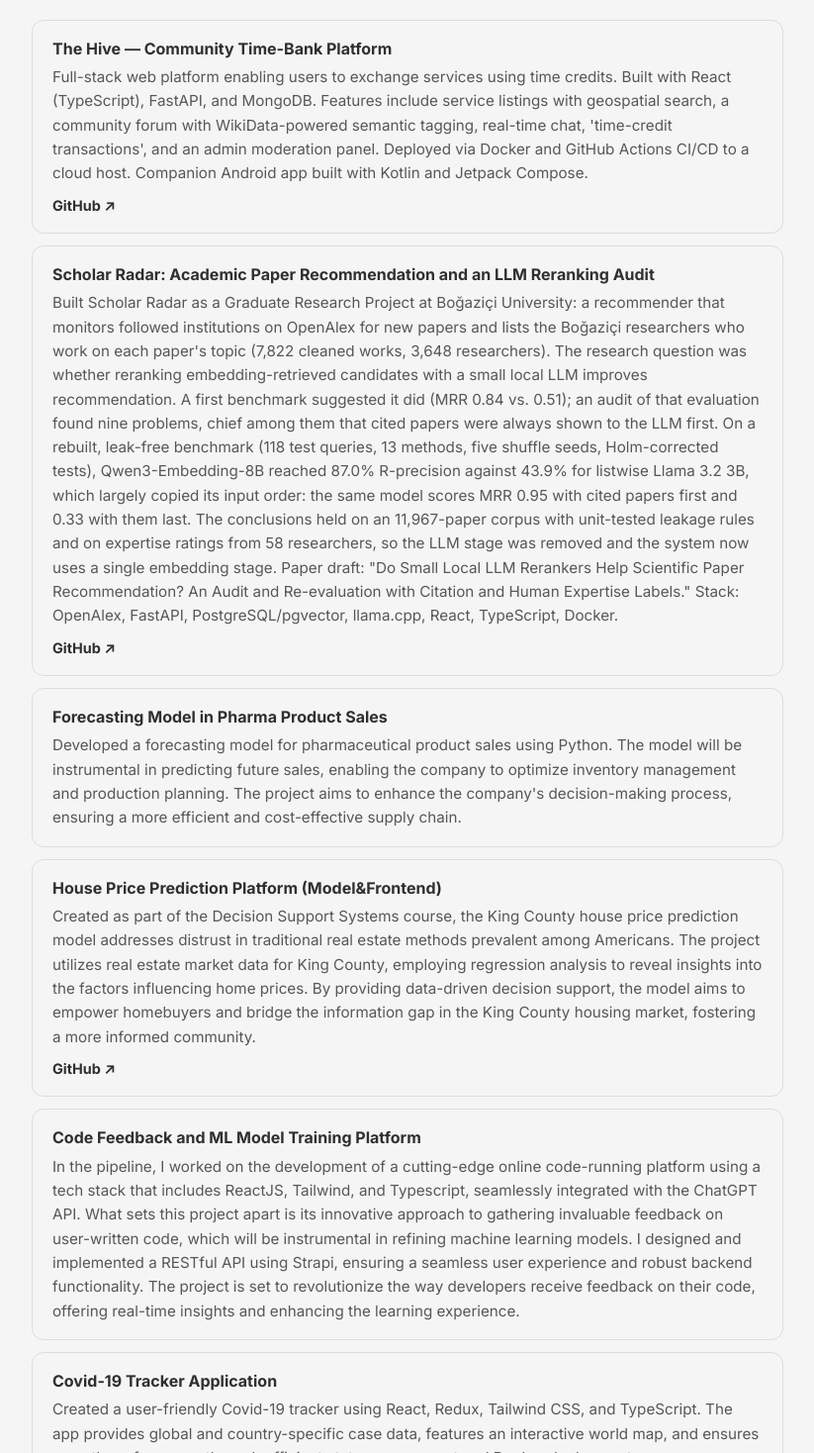
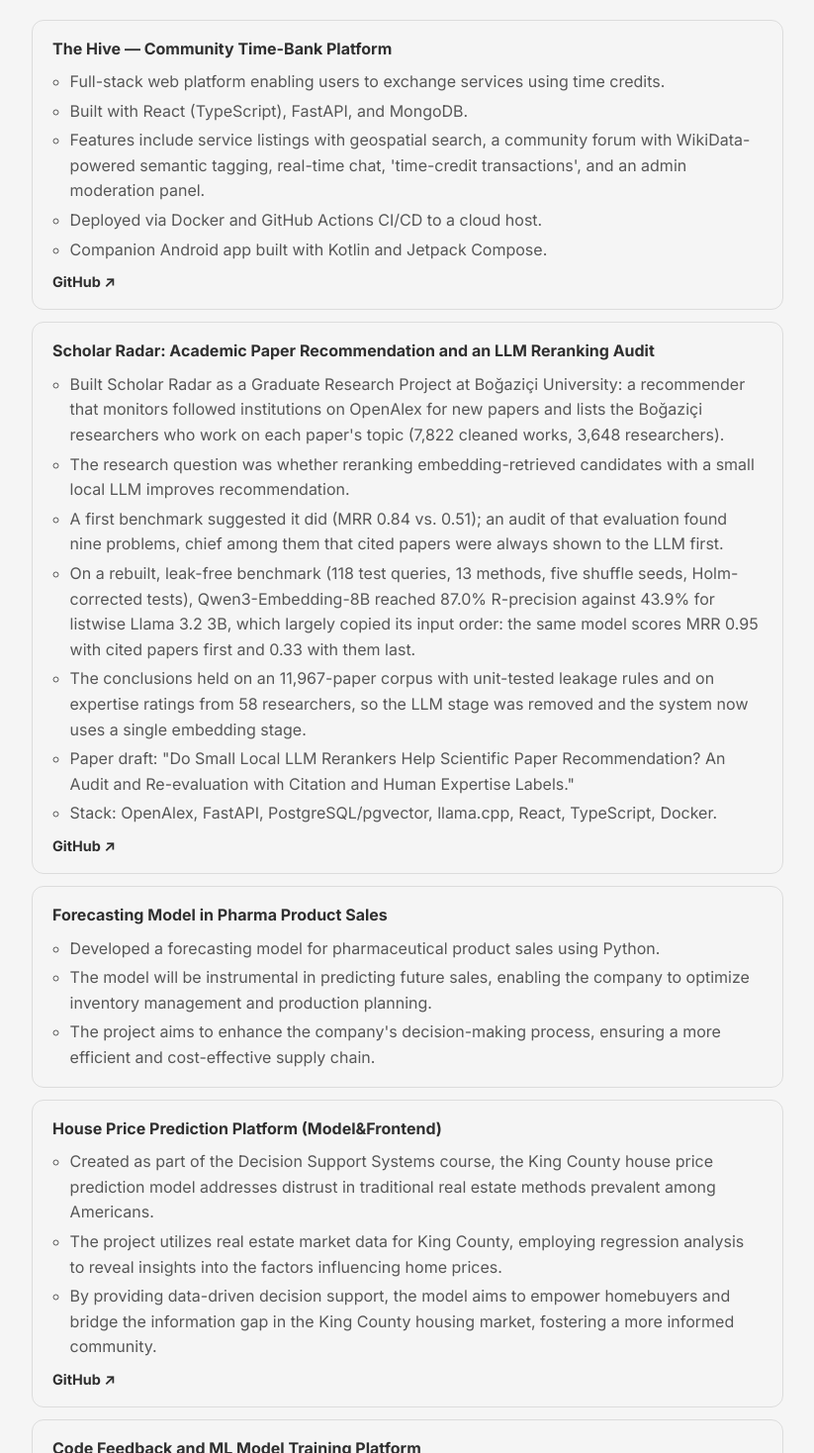
Before and after one commit to senaoz/senaoz.com, a Next.js app: page / in a window 1280 px wide. Shown: the part 1742-3210 px from the top of the page at 99% size, without its empty margins (140-963 px from the left). Built offline with nearby package versions, Linux system fonts and the light colour scheme; no server answers.

Commit message:
Show project descriptions as separate lines

```diff
--- a/src/app/globals.css
+++ b/src/app/globals.css
@@ -281,12 +281,6 @@
   border-color: var(--yellow);
 }
 
-.project-description {
-  padding-top: var(--indentation-xsm);
-  color: var(--second-foreground-rgb);
-  font-size: 0.95em;
-}
-
 .project-links {
   display: flex;
   gap: var(--indentation-lg);
--- a/src/app/page.tsx
+++ b/src/app/page.tsx
@@ -71,7 +71,11 @@
           {projects.map(({ href, label, description, github }) => (
             <li key={label} className="project-card">
               <h3 className="item-title">{label}</h3>
-              <p className="project-description">{description}</p>
+              <ul className="item-points">
+                {description.map((i) => (
+                  <li key={i}>{i}</li>
+                ))}
+              </ul>
               {(href || github) && (
                 <div className="project-links">
                   {href && (
--- a/src/resume.tsx
+++ b/src/resume.tsx
@@ -1,6 +1,6 @@
 type Project = {
   label: string;
-  description: string;
+  description: string[];
   href?: string;
   github?: string;
 };
@@ -10,59 +10,87 @@
     label:
       "The Hive — Community Time-Bank Platform",
     github: "https://github.com/senaoz/SWE-574",
-    description:
-      "Full-stack web platform enabling users to exchange services using time credits. Built with React (TypeScript), FastAPI, and MongoDB. Features include service listings with geospatial search, a community forum with WikiData-powered semantic tagging, real-time chat, 'time-credit transactions', and an admin moderation panel. Deployed via Docker and GitHub Actions CI/CD to a cloud host. Companion Android app built with Kotlin and Jetpack Compose.  ",
+    description: [
+      "Full-stack web platform enabling users to exchange services using time credits.",
+      "Built with React (TypeScript), FastAPI, and MongoDB.",
+      "Features include service listings with geospatial search, a community forum with WikiData-powered semantic tagging, real-time chat, 'time-credit transactions', and an admin moderation panel.",
+      "Deployed via Docker and GitHub Actions CI/CD to a cloud host.",
+      "Companion Android app built with Kotlin and Jetpack Compose.",
+    ],
   },
   {
     label:
       "Scholar Radar: Academic Paper Recommendation and an LLM Reranking Audit",
     github: "https://github.com/senaoz/SWE-599",
-    description:
-      "Built Scholar Radar as a Graduate Research Project at Boğaziçi University: a recommender that monitors followed institutions on OpenAlex for new papers and lists the Boğaziçi researchers who work on each paper's topic (7,822 cleaned works, 3,648 researchers). The research question was whether reranking embedding-retrieved candidates with a small local LLM improves recommendation. A first benchmark suggested it did (MRR 0.84 vs. 0.51); an audit of that evaluation found nine problems, chief among them that cited papers were always shown to the LLM first. On a rebuilt, leak-free benchmark (118 test queries, 13 methods, five shuffle seeds, Holm-corrected tests), Qwen3-Embedding-8B reached 87.0% R-precision against 43.9% for listwise Llama 3.2 3B, which largely copied its input order: the same model scores MRR 0.95 with cited papers first and 0.33 with them last. The conclusions held on an 11,967-paper corpus with unit-tested leakage rules and on expertise ratings from 58 researchers, so the LLM stage was removed and the system now uses a single embedding stage. Paper draft: \"Do Small Local LLM Rerankers Help Scientific Paper Recommendation? An Audit and Re-evaluation with Citation and Human Expertise Labels.\" Stack: OpenAlex, FastAPI, PostgreSQL/pgvector, llama.cpp, React, TypeScript, Docker.",
+    description: [
+      "Built Scholar Radar as a Graduate Research Project at Boğaziçi University: a recommender that monitors followed institutions on OpenAlex for new papers and lists the Boğaziçi researchers who work on each paper's topic (7,822 cleaned works, 3,648 researchers).",
+      "The research question was whether reranking embedding-retrieved candidates with a small local LLM improves recommendation.",
+      "A first benchmark suggested it did (MRR 0.84 vs. 0.51); an audit of that evaluation found nine problems, chief among them that cited papers were always shown to the LLM first.",
+      "On a rebuilt, leak-free benchmark (118 test queries, 13 methods, five shuffle seeds, Holm-corrected tests), Qwen3-Embedding-8B reached 87.0% R-precision against 43.9% for listwise Llama 3.2 3B, which largely copied its input order: the same model scores MRR 0.95 with cited papers first and 0.33 with them last.",
+      "The conclusions held on an 11,967-paper corpus with unit-tested leakage rules and on expertise ratings from 58 researchers, so the LLM stage was removed and the system now uses a single embedding stage.",
+      "Paper draft: \"Do Small Local LLM Rerankers Help Scientific Paper Recommendation? An Audit and Re-evaluation with Citation and Human Expertise Labels.\"",
+      "Stack: OpenAlex, FastAPI, PostgreSQL/pgvector, llama.cpp, React, TypeScript, Docker.",
+    ],
   },
   {
     label: "Forecasting Model in Pharma Product Sales",
-    description:
-      "Developed a forecasting model for pharmaceutical product sales using Python. The model will be instrumental in predicting future sales, enabling the company to optimize inventory management and production planning. The project aims to enhance the company's decision-making process, ensuring a more efficient and cost-effective supply chain.",
+    description: [
+      "Developed a forecasting model for pharmaceutical product sales using Python.",
+      "The model will be instrumental in predicting future sales, enabling the company to optimize inventory management and production planning.",
+      "The project aims to enhance the company's decision-making process, ensuring a more efficient and cost-effective supply chain.",
+    ],
   },
   {
     label: "House Price Prediction Platform (Model&Frontend)",
     github: "https://github.com/senaoz/dss-frontend",
-    description:
-      "Created as part of the Decision Support Systems course, the King County house price prediction model addresses distrust in traditional real estate methods prevalent among Americans. The project utilizes real estate market data for King County, employing regression analysis to reveal insights into the factors influencing home prices. By providing data-driven decision support, the model aims to empower homebuyers and bridge the information gap in the King County housing market, fostering a more informed community.",
+    description: [
+      "Created as part of the Decision Support Systems course, the King County house price prediction model addresses distrust in traditional real estate methods prevalent among Americans.",
+      "The project utilizes real estate market data for King County, employing regression analysis to reveal insights into the factors influencing home prices.",
+      "By providing data-driven decision support, the model aims to empower homebuyers and bridge the information gap in the King County housing market, fostering a more informed community.",
+    ],
   },
   {
     label: "Code Feedback and ML Model Training Platform",
-    description:
-      "In the pipeline, I worked on the development of a cutting-edge online code-running platform using a tech stack that includes ReactJS, Tailwind, and Typescript, seamlessly integrated with the ChatGPT API. What sets this project apart is its innovative approach to gathering invaluable feedback on user-written code, which will be instrumental in refining machine learning models. I designed and implemented a RESTful API using Strapi, ensuring a seamless user experience and robust backend functionality. The project is set to revolutionize the way developers receive feedback on their code, offering real-time insights and enhancing the learning experience.",
+    description: [
+      "In the pipeline, I worked on the development of a cutting-edge online code-running platform using a tech stack that includes ReactJS, Tailwind, and Typescript, seamlessly integrated with the ChatGPT API.",
+      "What sets this project apart is its innovative approach to gathering invaluable feedback on user-written code, which will be instrumental in refining machine learning models.",
+      "I designed and implemented a RESTful API using Strapi, ensuring a seamless user experience and robust backend functionality.",
+      "The project is set to revolutionize the way developers receive feedback on their code, offering real-time insights and enhancing the learning experience.",
+    ],
   },
   {
     label: "Covid-19 Tracker Application",
-    description:
-      "Created a user-friendly Covid-19 tracker using React, Redux, Tailwind CSS, and TypeScript. The app provides global and country-specific case data, features an interactive world map, and ensures smooth performance through efficient state management and Docker deployment.",
+    description: [
+      "Created a user-friendly Covid-19 tracker using React, Redux, Tailwind CSS, and TypeScript.",
+      "The app provides global and country-specific case data, features an interactive world map, and ensures smooth performance through efficient state management and Docker deployment.",
+    ],
     github: "https://github.com/senaoz/covid-tracker",
   },
   {
     label: "Real Estate Scraper",
-    description:
+    description: [
       "Developed a web scraper that extracts information from a real estate listing website using BeautifulSoup, Pandas, Requests, and Numpy, and saves the extracted data in an excel file.",
+    ],
     github: "https://github.com/senaoz/get-sahibinden-record",
   },
   {
     label: "Course Registration System",
-    description:
+    description: [
       "Developed a web-based course registration system using vanilla JavaScript, PHP, and MySQL.",
+    ],
     github: "https://github.com/senaoz/Registration-Management-System",
   },
   {
     label: "Find My ID",
-    description:
+    description: [
       "Built the authentication module (username & password reset tool) for a web system using JavaScript, Tailwind CSS, and Next.js.",
+    ],
   },
   {
     label: "Coursera-like System",
-    description:
+    description: [
       "Built a system (WordPress, Airtable, and Moodle) that replaced a solution costing $2K/month, and increased course completion rate by 50%+.",
+    ],
   },
 ];
 
```
